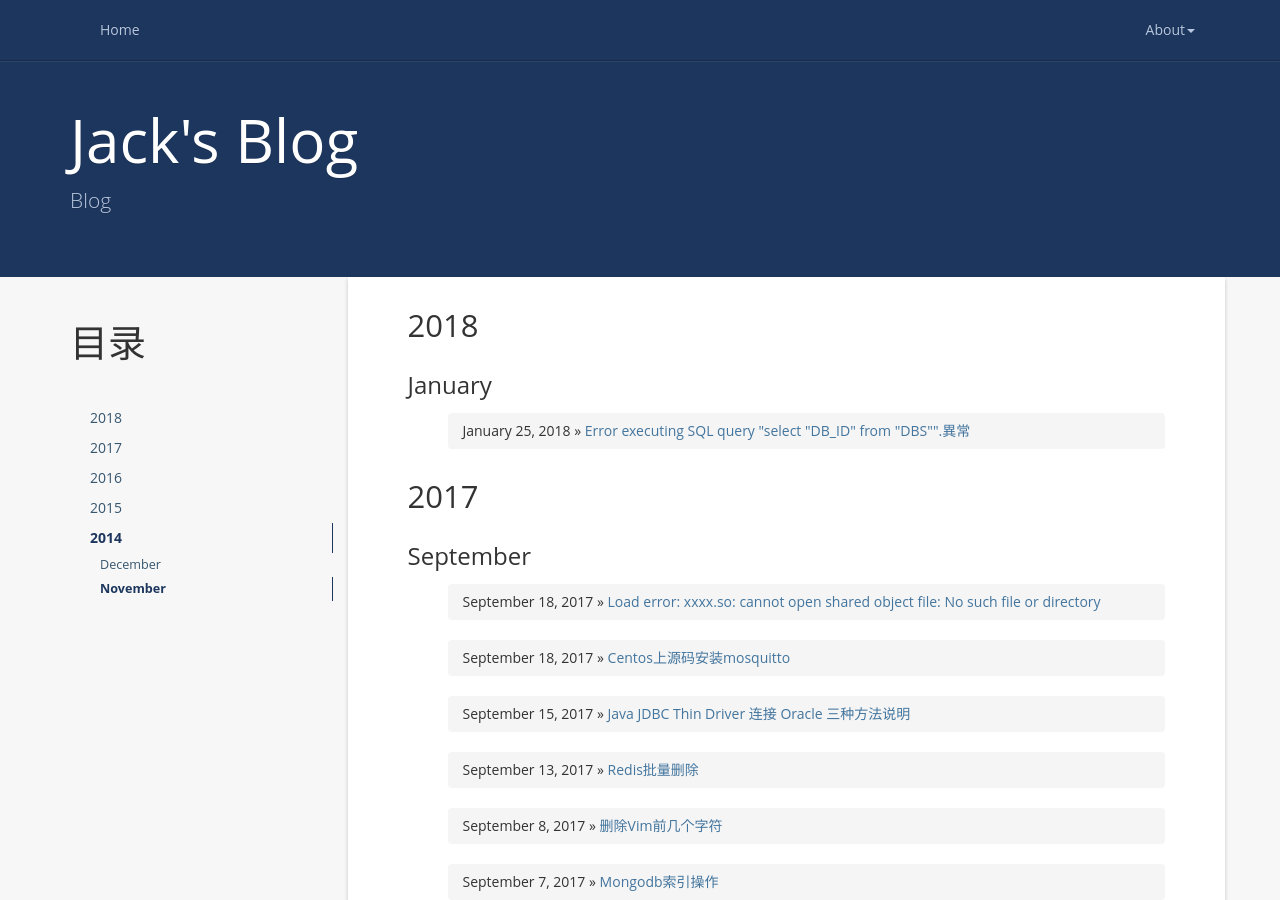
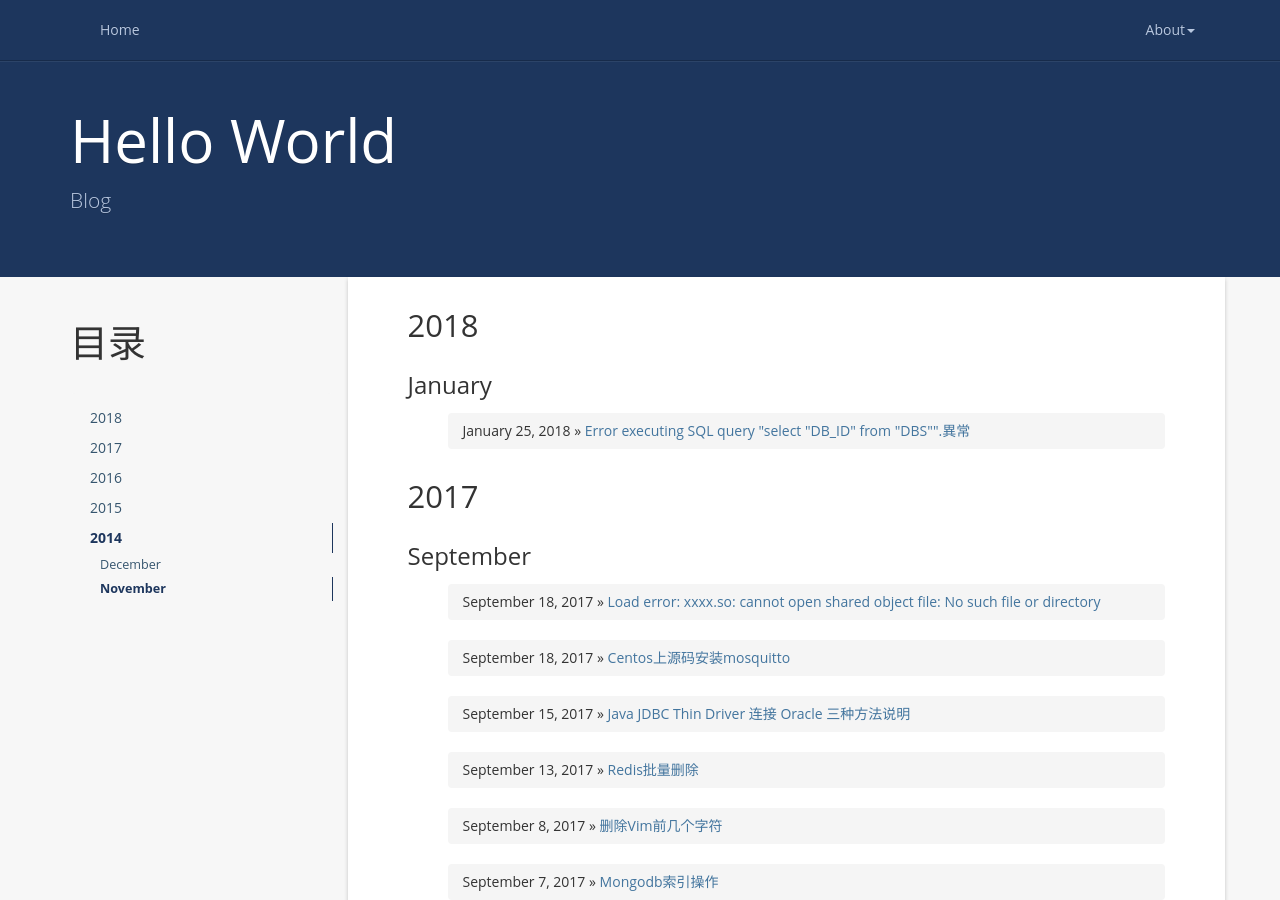
Before and after one commit to sunjiesh/sunjiesh.github.io, a Jekyll site: the page built from index.html, in a window 1280 px wide and 900 px high. Built offline with Jekyll 4.4.1, drawn with Linux system fonts in a browser that asks for light colours; the list of posts is cut into pages by our own code; comment, search, counter and statistics services are not loaded.

Commit message:
Update config

```diff
--- a/_config.yml
+++ b/_config.yml
@@ -1,5 +1,5 @@
 # Site settings
-name: Jack's Blog
+name: Hello World
 email: sunjie_310110@aliyun.com
 author: Jack Sun
 url: http://sunjie.me
```
